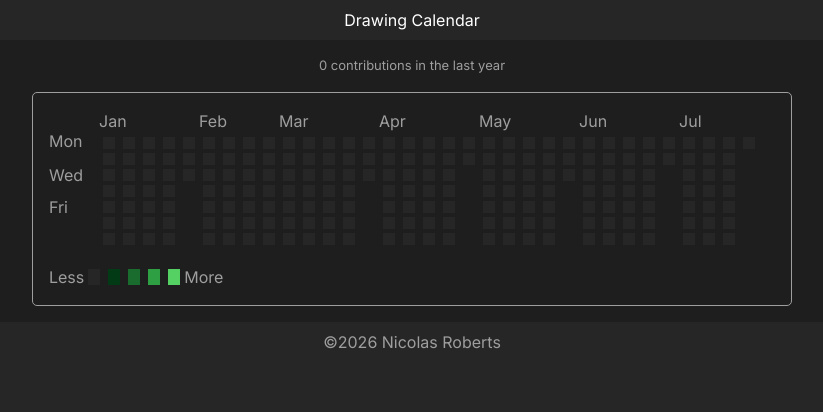
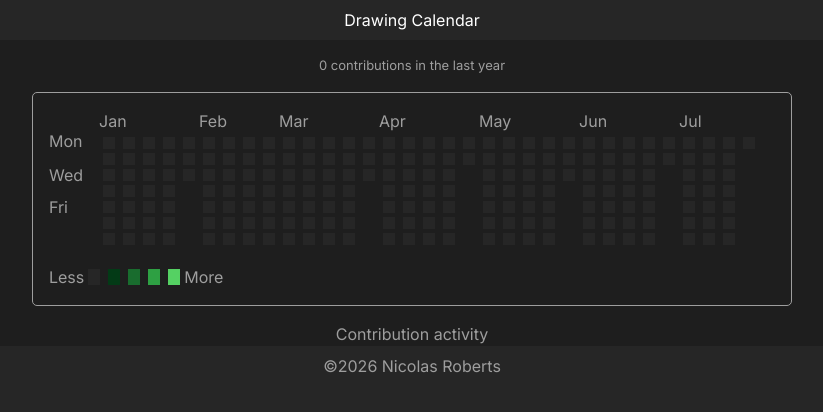
Before and after one commit to nicogroberts/drawing-calendar, a website built with Vite: page index.html in a window 1280 px wide. Shown: the whole page, without its empty margins (228-1051 px from the left). Built offline with nearby package versions, Linux system fonts and the light colour scheme.

Commit message:
added activitylog.js

```diff
--- a/index.html
+++ b/index.html
@@ -14,7 +14,7 @@
     <main>
       <div id="yearly-summary"></div>
       <div id="calendar"></div>
-      <div id="log"></div>
+      <div id="activity-log"></div>
     </main>
     <footer>
       <div>&copy;2026 Nicolas Roberts</div>
--- /dev/null
+++ b/src/activitylog.js
@@ -0,0 +1,11 @@
+export { generateActivityLog };
+
+// Get the activity log div
+const activityLog = document.getElementById("activity-log");
+const logHeading = document.createElement("div");
+logHeading.textContent = "Contribution activity";
+activityLog.appendChild(logHeading);
+
+const generateActivityLog = () => {
+
+}
--- a/src/main.js
+++ b/src/main.js
@@ -1,7 +1,9 @@
 import { displayCurrentDate, generateCalendar } from "./calendar";
+import { generateActivityLog } from "./activitylog";
 
 displayCurrentDate();
 generateCalendar();
+generateActivityLog();
 
 let yearlyContributions = 0;
 const mainSection = document.querySelector("main");
```
Also changed, not shown: src/calendar.js (+6 -8 lines).
